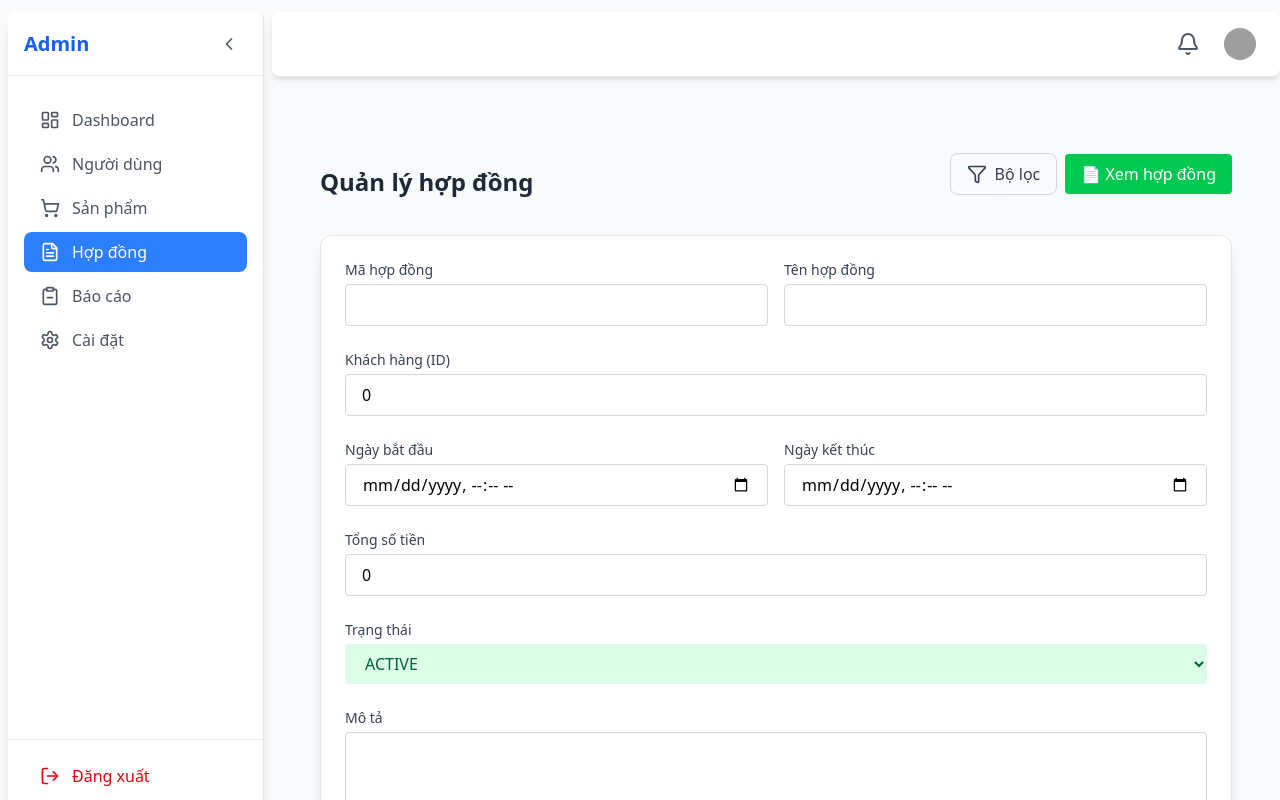
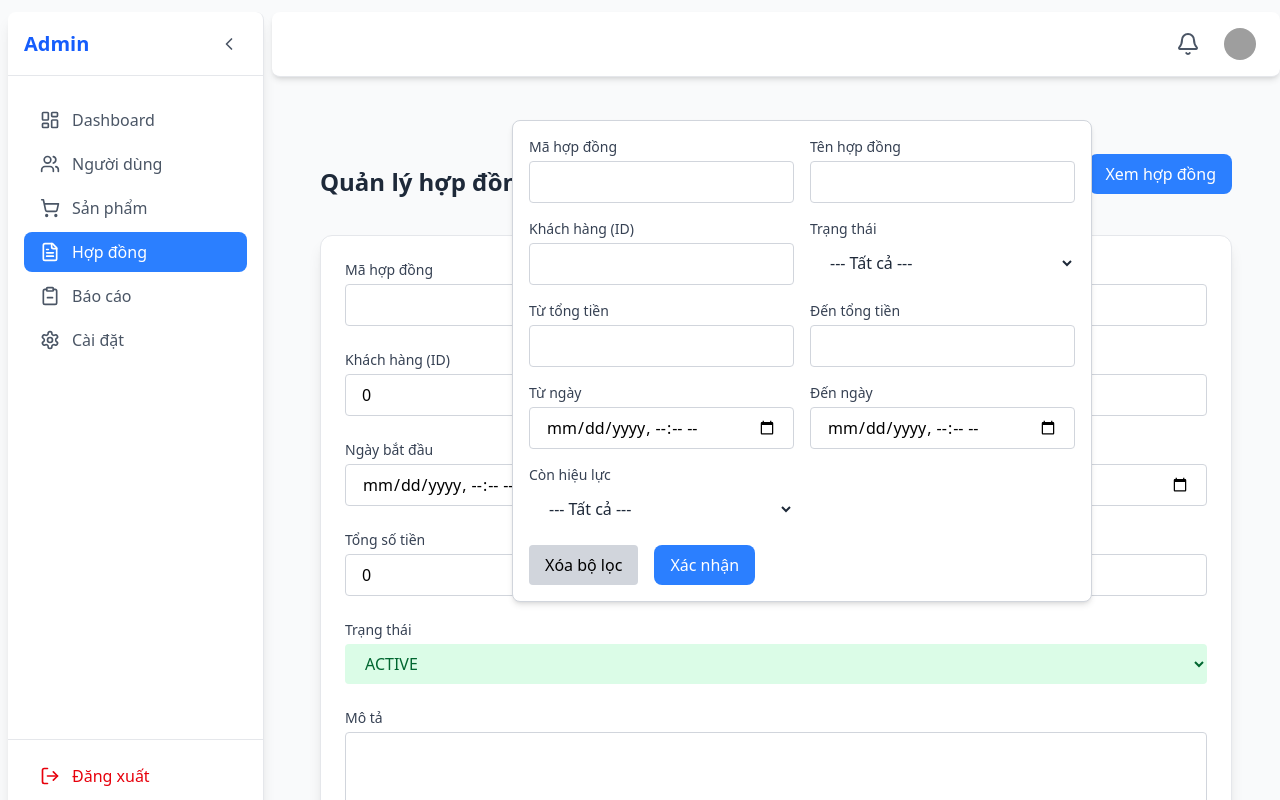
Before and after one commit to anhduy2209/DemoWebForJob, a React (Vite) app: page /dashboard/contracts in a window 1280 px wide. Both pictures are taken after a click on the button "Bộ lọc". Shown: the top 800 px of the page. Built offline with nearby package versions, Linux system fonts and the light colour scheme; grey boxes are pictures that could not be loaded.

Commit message:
Add filter/sort

```diff
--- /dev/null
+++ b/src/components/ContractFilter.tsx
@@ -0,0 +1,77 @@
+import React from 'react';
+import DateTimeInput from './form/DateTimeInput';
+import SelectInput from './form/SelectInput';
+import TextInput from './form/TextInput';
+
+type ContractFilterProps = {
+    filters: {
+        contractNumber: string;
+        contractName: string;
+        status: string;
+        customerId: string;
+        minTotalAmount: string;
+        maxTotalAmount: string;
+        startDate: string;
+        endDate: string;
+        yukoFlag: string;
+    };
+    onChange: (e: React.ChangeEvent<HTMLInputElement | HTMLSelectElement>) => void;
+    onReset: () => void;
+    onConfirm: () => void;
+};
+
+const ContractFilterPanel: React.FC<ContractFilterProps> = ({ filters, onChange, onReset, onConfirm }) => {
+    return (
+        <div className="bg-white border border-gray-300 rounded-lg p-4 shadow-md w-full max-w-4xl mx-auto mb-6">
+            <div className="grid grid-cols-1 md:grid-cols-2 gap-4">
+                <TextInput label="Mã hợp đồng" name="contractNumber" value={filters.contractNumber} onChange={onChange} />
+                <TextInput label="Tên hợp đồng" name="contractName" value={filters.contractName} onChange={onChange} />
+                <TextInput label="Khách hàng (ID)" name="customerId" value={filters.customerId} onChange={onChange} />
+                <SelectInput
+                    label="Trạng thái"
+                    name="status"
+                    value={filters.status}
+                    onChange={onChange}
+                    options={[
+                        { label: '--- Tất cả ---', value: '' },
+                        { label: 'ACTIVE', value: 'ACTIVE' },
+                        { label: 'PENDING', value: 'PENDING' },
+                        { label: 'EXPIRED', value: 'EXPIRED' },
+                    ]}
+                />
+                <TextInput label="Từ tổng tiền" name="minTotalAmount" value={filters.minTotalAmount} onChange={onChange} type="number" />
+                <TextInput label="Đến tổng tiền" name="maxTotalAmount" value={filters.maxTotalAmount} onChange={onChange} type="number" />
+                <DateTimeInput label="Từ ngày" name="startDate" value={filters.startDate} onChange={onChange} />
+                <DateTimeInput label="Đến ngày" name="endDate" value={filters.endDate} onChange={onChange} />
+                <SelectInput
+                    label="Còn hiệu lực"
+                    name="yukoFlag"
+                    value={filters.yukoFlag}
+                    onChange={onChange}
+                    options={[
+                        { label: '--- Tất cả ---', value: '' },
+                        { label: 'Có', value: '1' },
+                        { label: 'Không', value: '0' },
+                    ]}
+                />
+            </div>
+
+            <div className="mt-4 flex gap-4">
+                <button
+                    onClick={onReset}
+                    className="px-4 py-2 bg-gray-300 rounded hover:bg-gray-400 text-black"
+                >
+                    Xóa bộ lọc
+                </button>
+                <button
+                    onClick={onConfirm}
+                    className="px-4 py-2 bg-blue-500 text-white rounded-lg hover:bg-blue-600"
+                >
+                    Xác nhận
+                </button>
+            </div>
+        </div>
+    );
+};
+
+export default ContractFilterPanel;
--- a/src/pages/Contract.tsx
+++ b/src/pages/Contract.tsx
@@ -1,6 +1,7 @@
 import { Filter } from 'lucide-react';
-import React, { useEffect, useState } from 'react';
+import React, { useEffect, useRef, useState } from 'react';
 import { createContract, getAllContracts } from '../api/contractApi';
+import ContractFilterPanel from '../components/ContractFilter';
 import CheckboxInput from '../components/form/CheckboxInput';
 import DateTimeInput from '../components/form/DateTimeInput';
 import NumberInput from '../components/form/NumberInput';
@@ -18,6 +19,34 @@ const ContractPage: React.FC = () => {
   const [error, setError] = useState<string | null>(null);
   const [showContracts, setShowContracts] = useState(false); // New: toggle contracts list
   const [isModalOpen, setIsModalOpen] = useState(false)
+  const [showFilters, setShowFilters] = useState(false);
+  const [filters, setFilters] = useState({
+    contractNumber: '',
+    contractName: '',
+    status: '',
+    customerId: '',
+    minTotalAmount: '',
+    maxTotalAmount: '',
+    startDate: '',
+    endDate: '',
+    yukoFlag: '',
+  });
+
+  const filterRef = useRef<HTMLDivElement>(null); // Reference to the filter panel container
+
+  useEffect(() => {
+    const handleClickOutside = (event: MouseEvent) => {
+      if (filterRef.current && !filterRef.current.contains(event.target as Node)) {
+        setShowFilters(false);
+      }
+    };
+
+    document.addEventListener('mousedown', handleClickOutside);
+    return () => {
+      document.removeEventListener('mousedown', handleClickOutside);
+    };
+  }, []);
+
 
   useEffect(() => {
     const fetchContracts = async () => {
@@ -116,21 +145,90 @@ const ContractPage: React.FC = () => {
     }).format(value);
   };
 
+  const handleFilterChange = (
+    e: React.ChangeEvent<HTMLInputElement | HTMLSelectElement>
+  ) => {
+    const { name, value } = e.target;
+    setFilters((prev) => ({
+      ...prev,
+      [name]: value,
+    }));
+  };
+
+  const handleConfirm = async () => {
+    // Thực hiện gọi API với các bộ lọc
+    setLoading(true);
+    try {
+      const authToken = localStorage.getItem('authToken');
+      if (!authToken) {
+        setError('Bạn chưa đăng nhập!');
+        setLoading(false);
+        return;
+      }
+
+      const filteredContracts = await getAllContracts(authToken); // API sẽ nhận các filters
+      const filteredData = (filteredContracts?.Data || []).filter((contract: any) => {
+        // Áp dụng bộ lọc từ state
+        return (
+          (filters.contractNumber ? contract.ContractNumber.includes(filters.contractNumber) : true) &&
+          (filters.contractName ? contract.ContractName.includes(filters.contractName) : true) &&
+          (filters.status ? contract.Status === filters.status : true)
+        );
+      });
+
+      setContracts(filteredData);
+      setLoading(false);
+    } catch (error) {
+      setError('Không thể tải danh sách hợp đồng.');
+      setLoading(false);
+    }
+  };
 
   return (
     <div className="w-full px-4 sm:px-6 lg:px-6">
       <div className="mb-6 flex flex-col sm:flex-row justify-between items-start sm:items-center gap-4">
         <h1 className="text-2xl font-bold text-gray-800">Quản lý hợp đồng</h1>
         <div className="flex flex-col sm:flex-row gap-2 items-stretch sm:items-center mb-4">
-          <button className="flex items-center justify-center gap-2 px-4 py-2 border border-gray-300 text-gray-700 rounded-lg hover:bg-gray-50 transition-colors">
+          <button
+            onClick={() => setShowFilters(prev => !prev)}
+            className="flex items-center justify-center gap-2 px-4 py-2 border border-gray-300 text-gray-700 rounded-lg hover:bg-gray-50 transition-colors"
+          >
             <Filter className="w-5 h-5" />
             Bộ lọc
+
           </button>
+
+          {showFilters && (
+            <div
+              ref={filterRef}
+              className="absolute  z-10"
+              style={{ top: '15%', left: '40%' }}
+            >
+              <ContractFilterPanel
+                filters={filters}
+                onChange={handleFilterChange}
+                onReset={() =>
+                  setFilters({
+                    contractNumber: '',
+                    contractName: '',
+                    status: '',
+                    customerId: '',
+                    minTotalAmount: '',
+                    maxTotalAmount: '',
+                    startDate: '',
+                    endDate: '',
+                    yukoFlag: '',
+                  })
+                }
+                onConfirm={handleConfirm}
+              />
+            </div>
+          )}
+
           <button
             onClick={() => setIsModalOpen(true)}
-            className="px-4 py-2 bg-green-500 text-white rounded hover:bg-green-600 transition"
-          >
-            📄 Xem hợp đồng
+            className="flex items-center gap-2 px-4 py-2 bg-blue-500 text-white rounded-lg hover:bg-blue-600 transition-colors"
+          >Xem hợp đồng
           </button>
           <Modal
             isOpen={isModalOpen}
```
